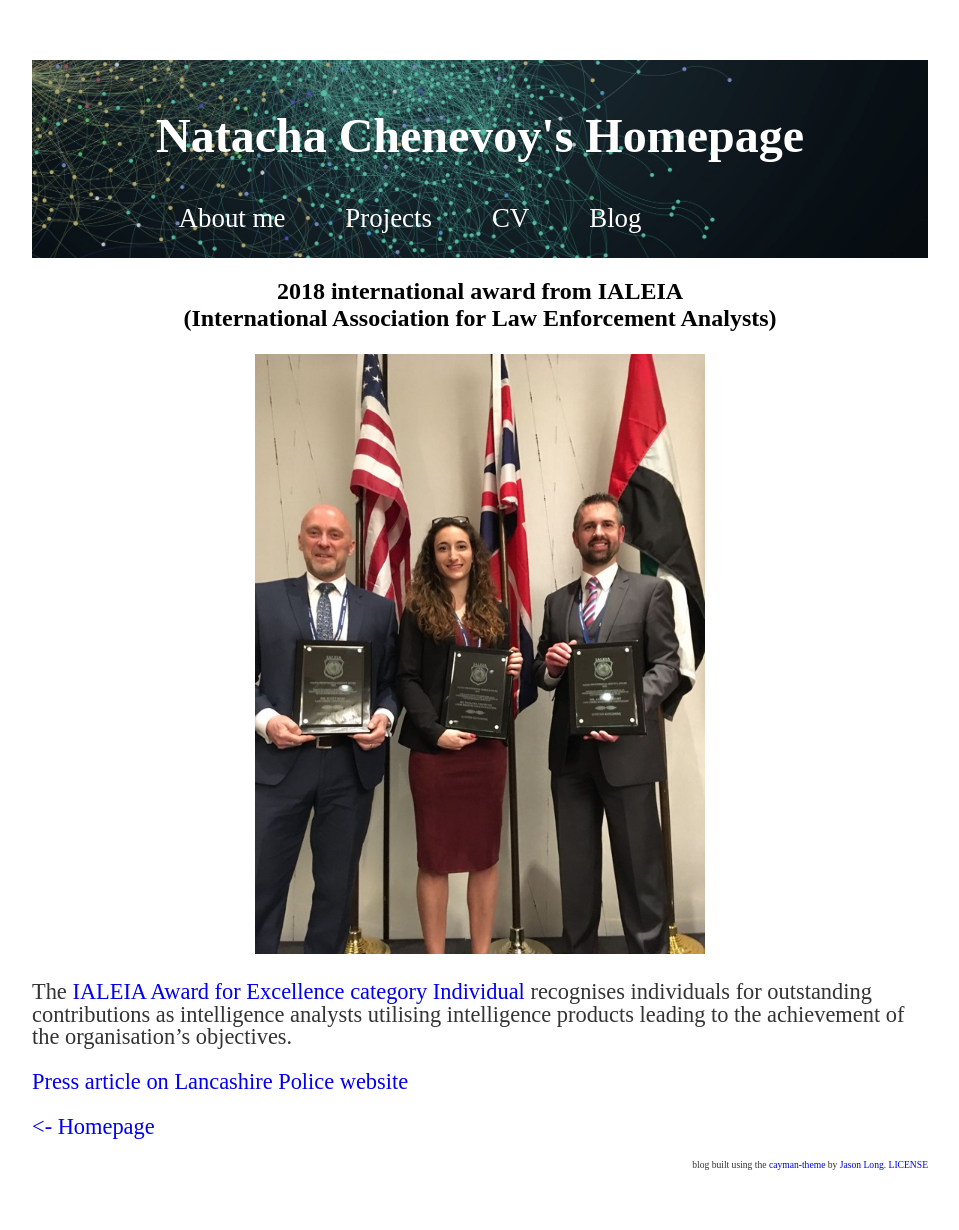
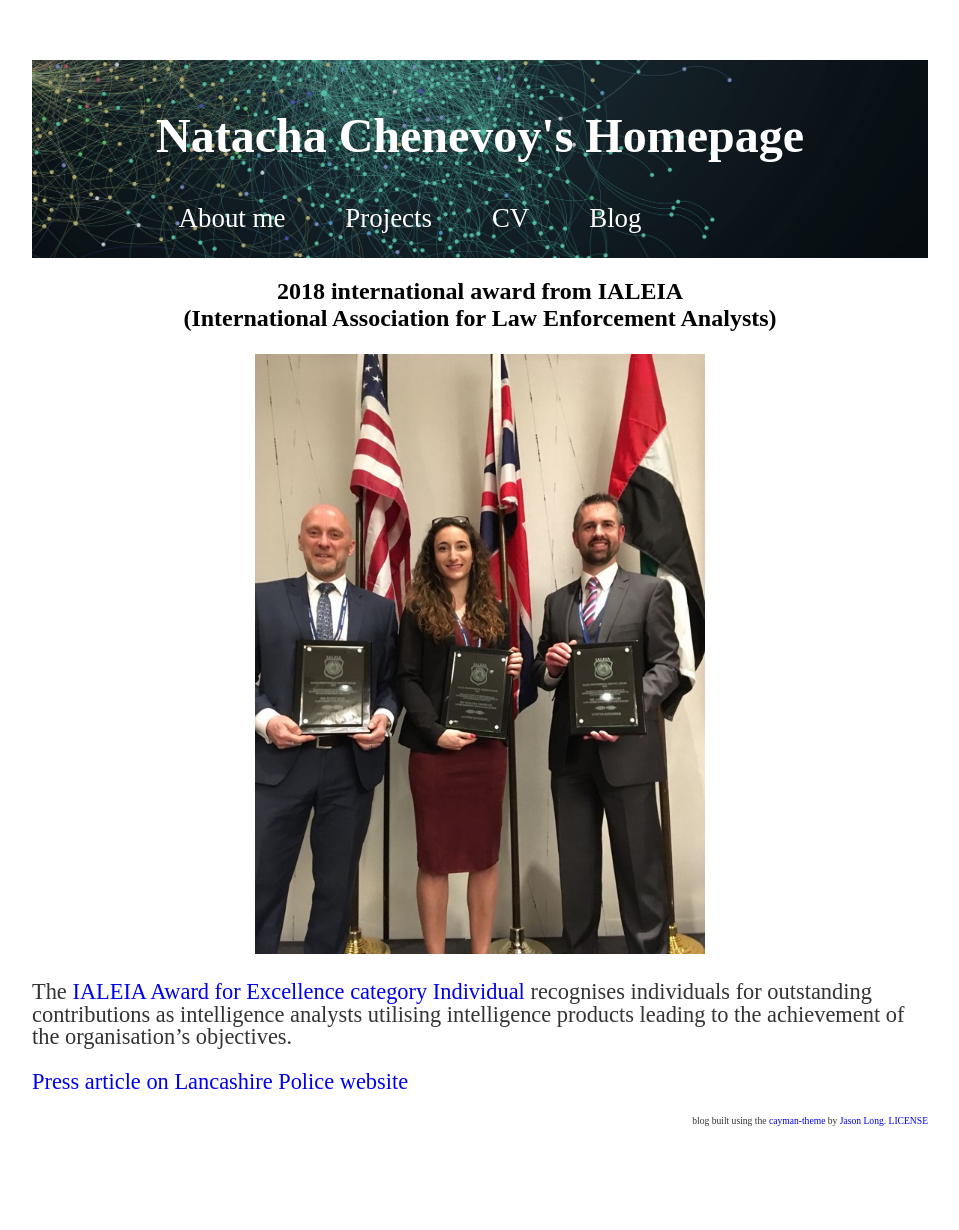
Before and after one commit to mednche/mednche.github.io, a Jekyll site: the page built from IALEIA/index.md, in a window 1280 px wide. Shown: the whole page, without its empty margins (160-1119 px from the left). Built offline with Jekyll 4.4.1, drawn with Linux system fonts in a browser that asks for light colours; after the commit the page ends 1185 px from its top, so only the background shows below that.

Commit message:
Update index.md

```diff
--- a/IALEIA/index.md
+++ b/IALEIA/index.md
@@ -17,5 +17,3 @@ title: IALEIA award
 The [IALEIA Award for Excellence category Individual](https://www.ialeia.org/awards.php) recognises individuals for outstanding contributions as intelligence analysts utilising intelligence products leading to the achievement of the organisation’s objectives.
 
 [Press article on Lancashire Police website](https://lancashire.police.uk/news/2018/april/international-success-for-talented-trio/)
-
-[<- Homepage](https://mednche.github.io)
```
